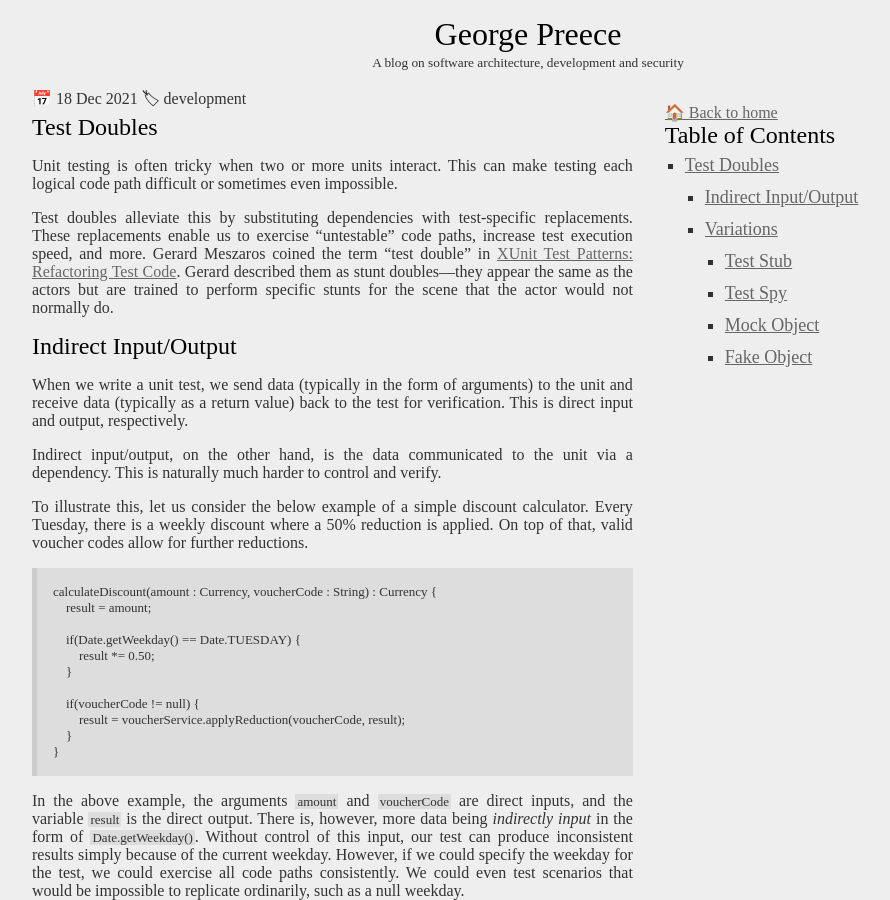
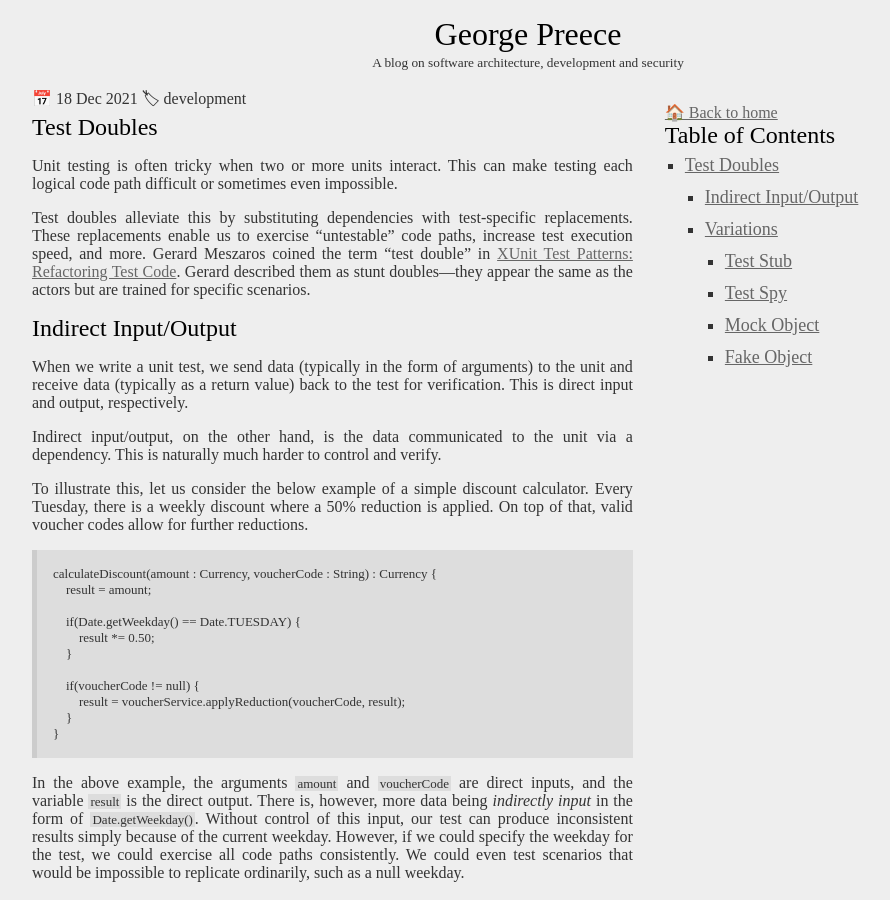
Before and after one commit to GeorgePreece/GeorgePreece.github.io, a Jekyll site: the page built from _posts/2021-12-18-test-doubles.md, in a window 1280 px wide and 900 px high. Shown: the whole window, without its empty margins (112-1002 px from the left). Built offline with Jekyll 4.4.1, drawn with Linux system fonts in a browser that asks for light colours; some web fonts are replaced.

Commit message:
Update analogy prhasing

```diff
--- a/_posts/2021-12-18-test-doubles.md
+++ b/_posts/2021-12-18-test-doubles.md
@@ -11,7 +11,7 @@
 
 Unit testing is often tricky when two or more units interact. This can make testing each logical code path difficult or sometimes even impossible.
 
-Test doubles alleviate this by substituting dependencies with test-specific replacements. These replacements enable us to exercise "untestable" code paths, increase test execution speed, and more. Gerard Meszaros coined the term “test double” in [XUnit Test Patterns: Refactoring Test Code](http://xunitpatterns.com/). Gerard described them as stunt doubles—they appear the same as the actors but are trained to perform specific stunts for the scene that the actor would not normally do.
+Test doubles alleviate this by substituting dependencies with test-specific replacements. These replacements enable us to exercise "untestable" code paths, increase test execution speed, and more. Gerard Meszaros coined the term “test double” in [XUnit Test Patterns: Refactoring Test Code](http://xunitpatterns.com/). Gerard described them as stunt doubles—they appear the same as the actors but are trained for specific scenarios.
 
 ## Indirect Input/Output
 When we write a unit test, we send data (typically in the form of arguments) to the unit and receive data (typically as a return value) back to the test for verification. This is direct input and output, respectively.
```
